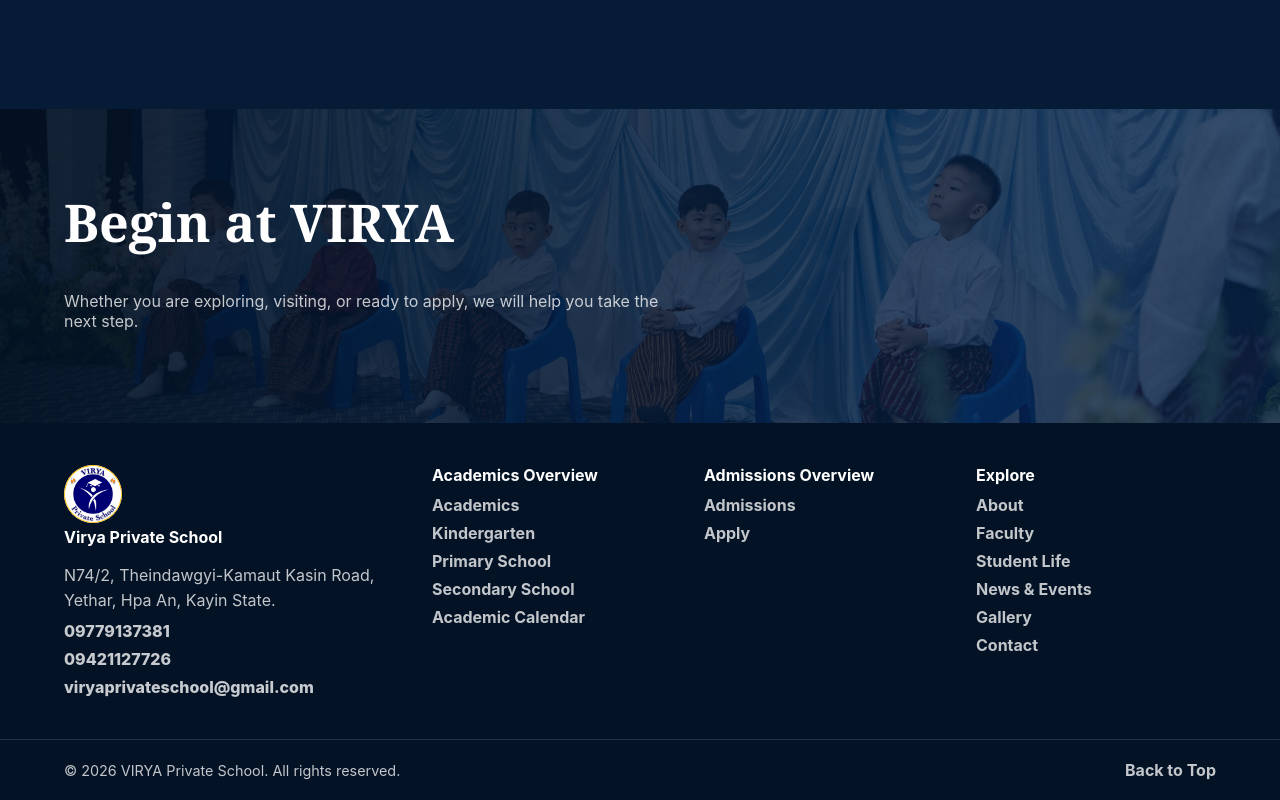
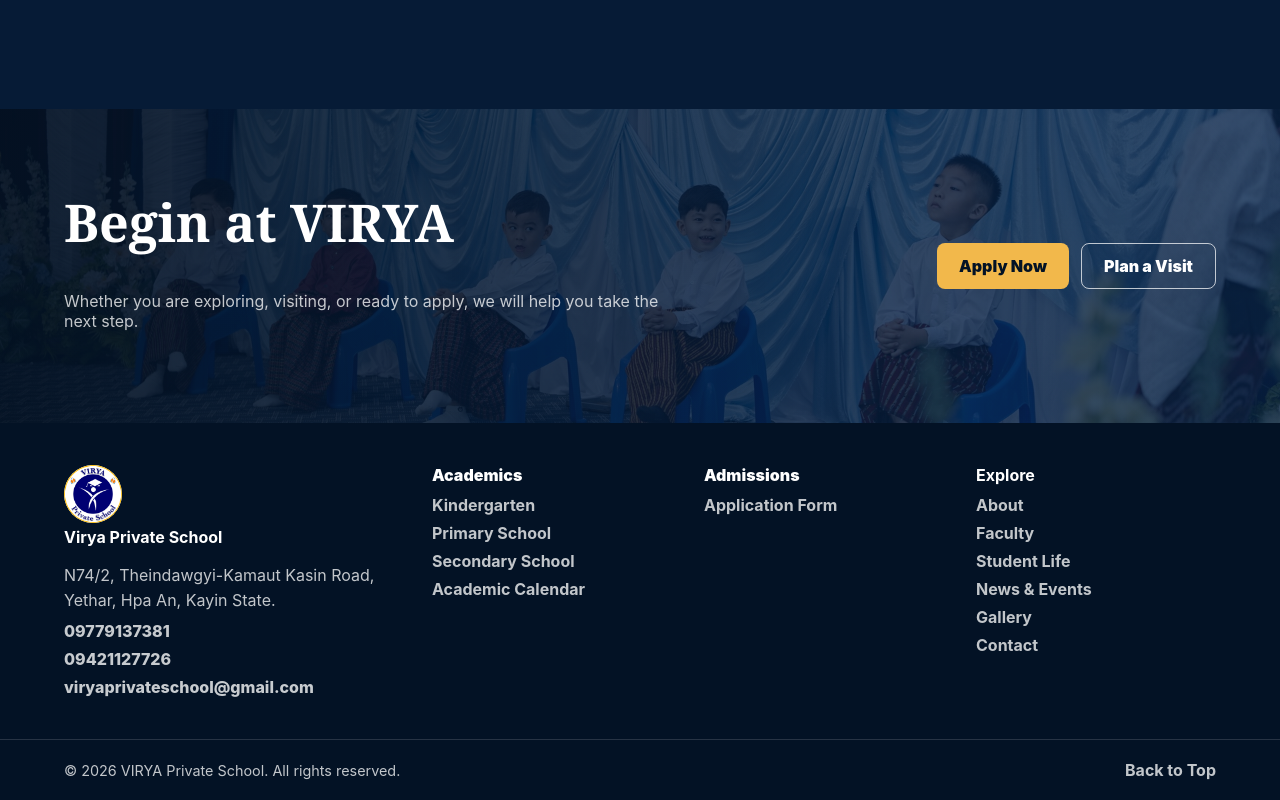
Before and after one commit to aungkyawkyawmyatpython-ctrl/jensen_programs, a React (Vite) app: page /news in a window 1280 px wide. Shown: the part 1314-2114 px from the top of the page. Built offline with nearby package versions, Linux system fonts and the light colour scheme.

Commit message:
Fix: polish header footer and school map

```diff
--- a/src/App.css
+++ b/src/App.css
@@ -199,13 +199,25 @@
   text-align: center;
 }
 
-.nav-apply {
+.nav-actions .nav-apply {
+  background: transparent !important;
+  color: var(--navy-950) !important;
+  box-shadow: none;
+}
+
+.nav-actions > button:not(.menu-toggle):hover {
+  background: var(--gold) !important;
+  color: var(--navy-950) !important;
+  box-shadow: 0 8px 20px rgba(3, 18, 37, 0.18);
+}
+
+.nav-actions > button:not(.nav-apply):not(.menu-toggle):hover {
   background: var(--gold);
   color: var(--navy-950) !important;
-}
-
+  box-shadow: 0 8px 20px rgba(3, 18, 37, 0.18);
+}
 .nav-actions button.active {
-  box-shadow: 0 0 0 3px rgba(242, 184, 75, 0.3);
+  box-shadow: none;
 }
 
 .menu-toggle {
@@ -213,7 +225,9 @@
   background: var(--teal-600) !important;
   color: var(--white) !important;
 }
-
+.nav-actions button.active {
+  box-shadow: 0 0 0 3px rgba(242, 184, 75, 0.3);
+}
 .search-panel {
   display: grid;
   gap: 14px;
@@ -1440,6 +1454,28 @@
   color: rgba(255, 255, 255, 0.76);
 }
 
+.footer-cta-actions {
+  display: flex;
+  flex-wrap: wrap;
+  gap: 12px;
+  align-items: center;
+  justify-content: flex-end;
+}
+
+.footer .footer-cta-actions .button {
+  display: inline-flex;
+  margin: 0;
+  padding: 0 22px;
+  color: var(--navy-950);
+  text-align: center;
+  font-weight: 950;
+}
+
+.footer .footer-cta-actions .button.outline {
+  border-color: rgba(255, 255, 255, 0.72);
+  color: var(--white);
+}
+
 .footer-grid {
   display: grid;
   grid-template-columns: 1.4fr repeat(3, 1fr);
@@ -1451,6 +1487,17 @@
   display: block;
   margin-bottom: 10px;
   color: var(--white);
+}
+
+.footer-nav-heading {
+  margin: 0 0 10px;
+  font: inherit;
+}
+
+.footer .footer-nav-heading button {
+  margin: 0;
+  color: var(--white);
+  font-weight: 900;
 }
 
 .footer p {
@@ -1793,6 +1840,15 @@
   .footer-bottom {
     align-items: flex-start;
     flex-direction: column;
+  }
+
+  .footer-cta-actions {
+    align-items: stretch;
+    flex-direction: column;
+  }
+
+  .footer .footer-cta-actions .button {
+    width: 100%;
   }
 
   .quote-card,
--- a/src/components/Footer.jsx
+++ b/src/components/Footer.jsx
@@ -7,6 +7,14 @@
         <div>
           <h2>Begin at VIRYA</h2>
           <p>Whether you are exploring, visiting, or ready to apply, we will help you take the next step.</p>
+        </div>
+        <div className="footer-cta-actions">
+          <button className="button gold" type="button" onClick={() => navigate("/apply")}>
+            Apply Now
+          </button>
+          <button className="button outline" type="button" onClick={() => navigate("/contact")}>
+            Plan a Visit
+          </button>
         </div>
       </Reveal>
       <div className="footer-grid">
@@ -30,8 +38,9 @@
         </Reveal>
         <Reveal delay={80}>
           <nav aria-label="Footer academics">
-            <strong>Academics Overview</strong>
-            <button type="button" onClick={() => navigate("/academics")}>Academics</button>
+            <h2 className="footer-nav-heading">
+              <button type="button" onClick={() => navigate("/academics")}>Academics</button>
+            </h2>
             <button type="button" onClick={() => navigate("/academics")}>Kindergarten</button>
             <button type="button" onClick={() => navigate("/academics")}>Primary School</button>
             <button type="button" onClick={() => navigate("/academics")}>Secondary School</button>
@@ -40,9 +49,10 @@
         </Reveal>
         <Reveal delay={160}>
           <nav aria-label="Footer admissions">
-            <strong>Admissions Overview</strong>
-            <button type="button" onClick={() => navigate("/admissions")}>Admissions</button>
-            <button type="button" onClick={() => navigate("/apply")}>Apply</button>
+            <h2 className="footer-nav-heading">
+              <button type="button" onClick={() => navigate("/admissions")}>Admissions</button>
+            </h2>
+            <button type="button" onClick={() => navigate("/apply")}>Application Form</button>
           </nav>
         </Reveal>
         <Reveal delay={240}>
--- a/src/components/Header.jsx
+++ b/src/components/Header.jsx
@@ -80,7 +80,7 @@
 
         <div className="nav-actions">
           <button
-            className={`nav-apply ${pathname === "/apply" ? "active" : ""}`}
+            className={`nav-apply ${pathname === "/apply" && !searchOpen ? "active" : ""}`}
             type="button"
             onClick={() => navigate("/apply")}
             aria-current={pathname === "/apply" ? "page" : undefined}
--- a/src/pages/Contact.jsx
+++ b/src/pages/Contact.jsx
@@ -83,9 +83,7 @@
           <Reveal className="contact-map" direction="right">
             <iframe
             title="VIRYA Private School Location on Google Maps"
-            src={`https://www.google.com/maps?q=${encodeURIComponent(
-              contactDetails.address
-            )}&output=embed`}
+            src="https://www.google.com/maps/embed?pb=!1m14!1m8!1m3!1d3868.2907501928344!2d97.6543724!3d16.8476854!3m2!1i1024!2i768!4f13.1!3m3!1m2!1s0x30c2c9b9eb433a6d%3A0x2aef45505f5abb66!2sVirya%20Private%20School%20-%20Theindawgyi%20Kamaut%20Kasin%20Campus!5e1!3m2!1sen!2smm!4v1789144748008!5m2!1sen!2smm"
             loading="lazy"
             allowFullScreen
             referrerpolicy="no-referrer-when-downgrade"
```
